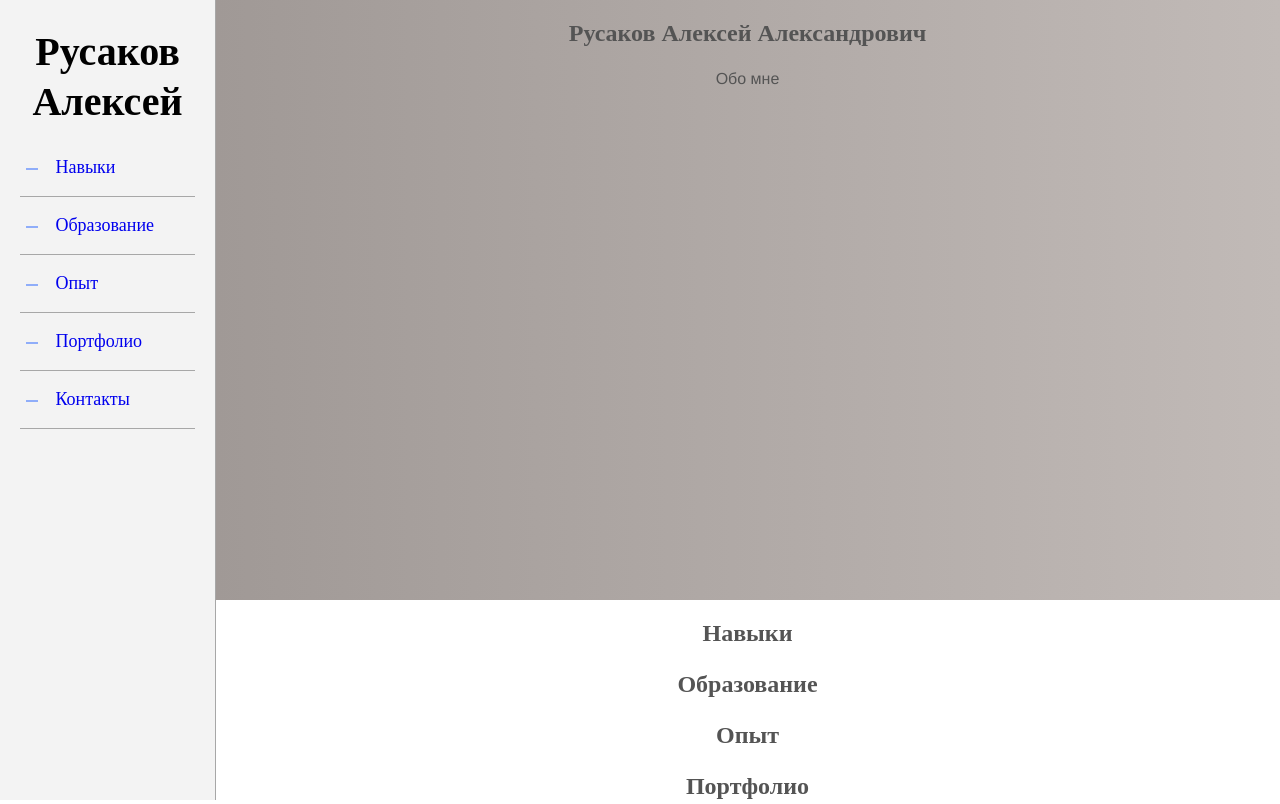
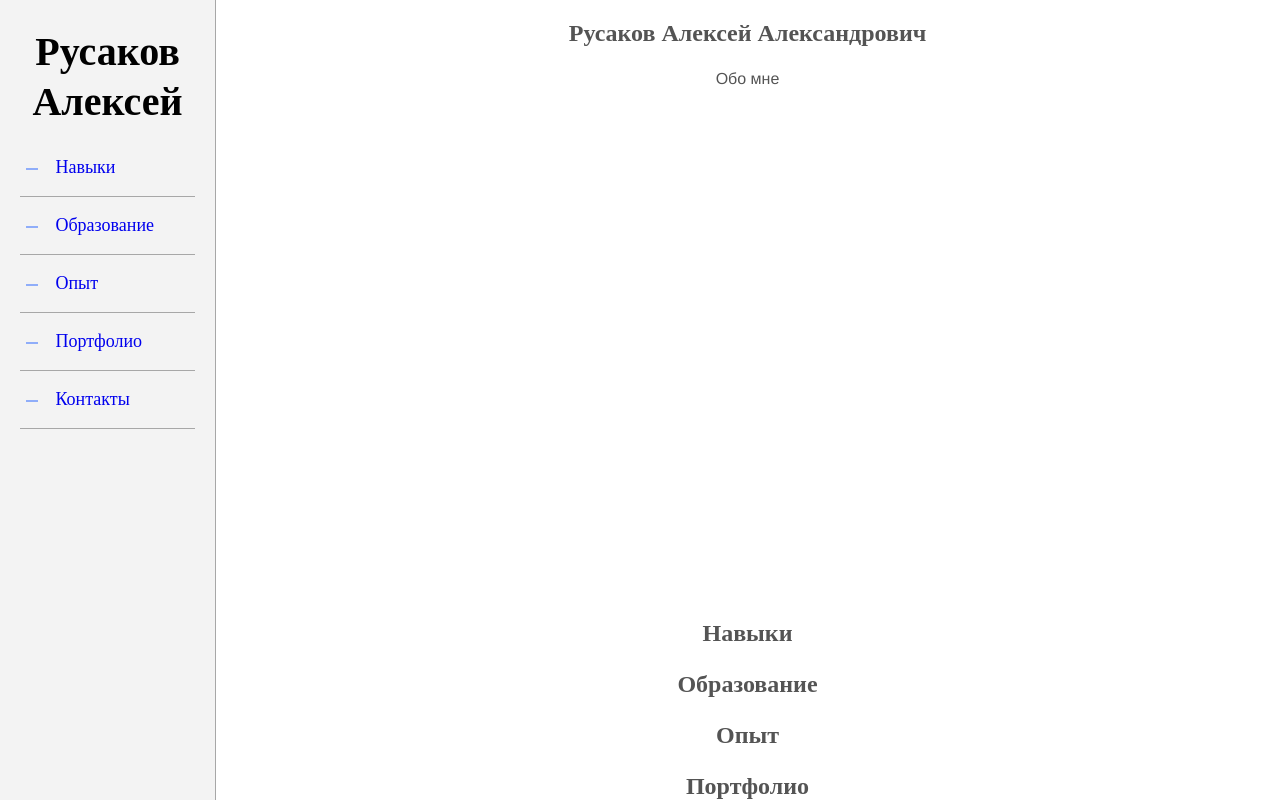
Before and after one commit to Rusakltd/rusakltd.github.io, a PHP site: page / in a window 1280 px wide. Shown: the top 804 px of the page. Run offline with PHP 8.4, Linux system fonts and the light colour scheme.

Commit message:
Убрал фото
градиент на заднем фоне

```diff
--- a/main.css
+++ b/main.css
@@ -1,5 +1,5 @@
 body {
-    /*background: #fff;*/
+    background: #fff;
     color: #545454;
     font-family: "Helvetica Neue", Helvetica, Arial, sans-serif;
     font-size: 16px;
@@ -10,8 +10,8 @@ body {
 h1 {
   text-align: center;
   font-family: "Exo 2 light";
+  text-decoration: none;
 }
-
 h2 {
   margin: 0;
   padding-top: 15px;
@@ -50,7 +50,7 @@ div {
 }
 .slider {
   min-height: 600px;
-  background-image:linear-gradient(to right, #a09996, #c1bab7);
+  /*background-image:linear-gradient(to right, #a09996, #c1bab7);*/
   width: 100%;
 }
 .logo img {
```
